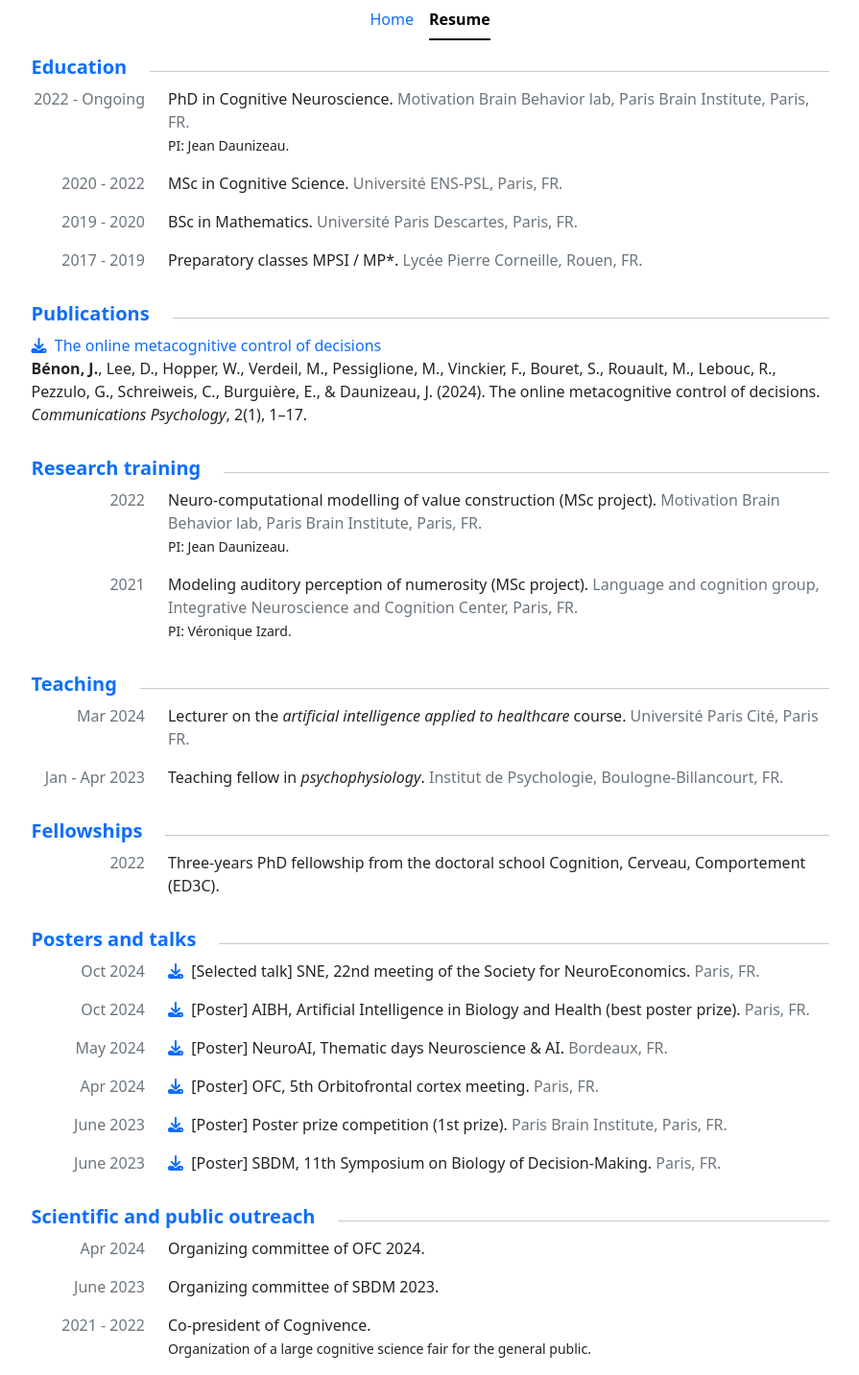
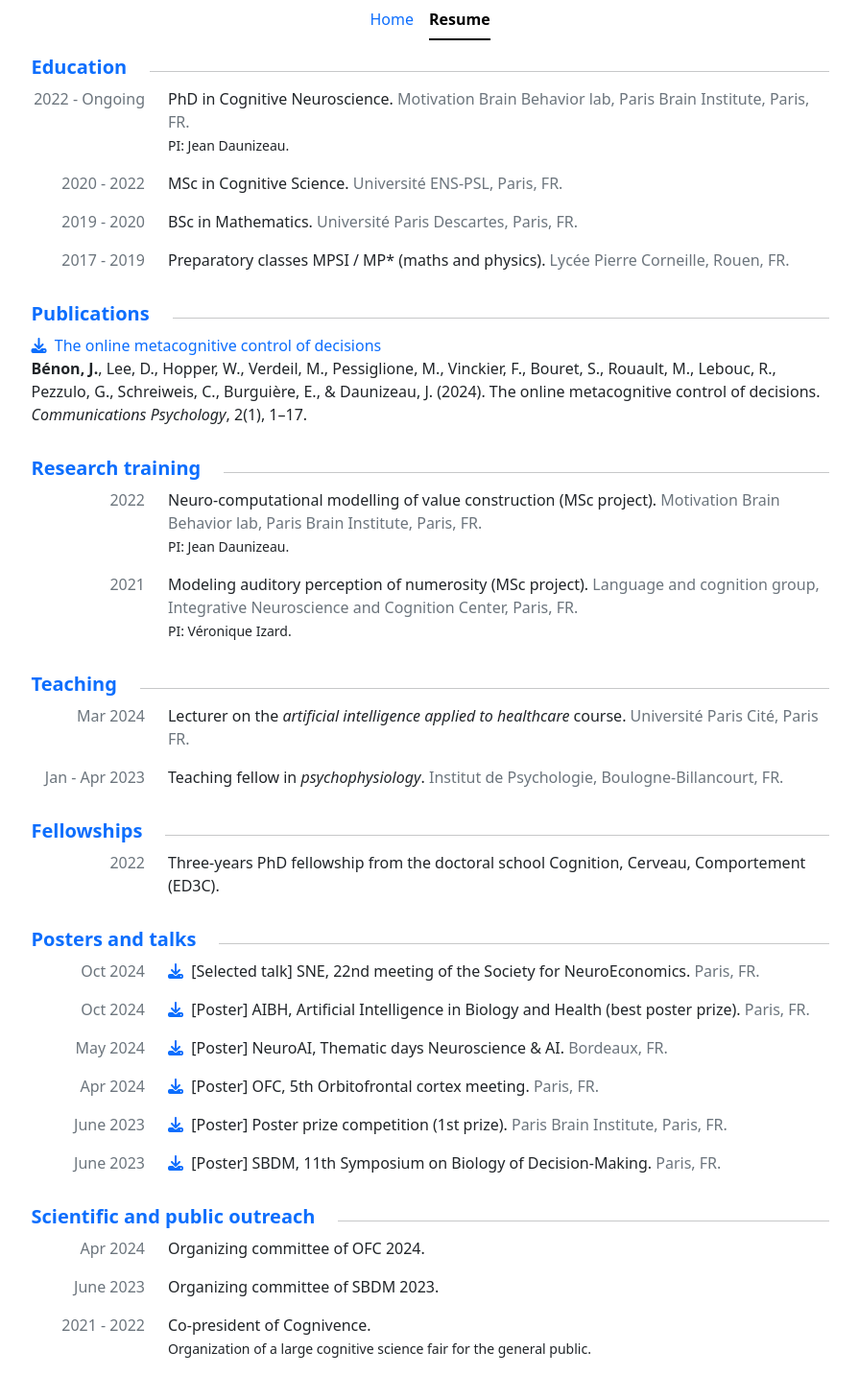
Before and after one commit to jbenon/jbenon.github.io, a Jekyll site: the page built from resume.html, in a window 1280 px wide. Shown: the whole page at 96% size, without its empty margins (192-1087 px from the left). Built offline with Jekyll 4.4.1, drawn with Linux system fonts in a browser that asks for light colours; nearby versions of some CDN libraries.

Commit message:
MPSI definition

```diff
--- a/_data/resume.yml
+++ b/_data/resume.yml
@@ -20,7 +20,7 @@
       title-tooltip: Visit the BSc page (in French)
       date: 2019 - 2020
       place: Université Paris Descartes, Paris, FR.
-    - title: Preparatory classes MPSI / MP*.
+    - title: Preparatory classes MPSI / MP* (maths and physics).
       title-link: https://en.wikipedia.org/wiki/Classe_pr%C3%A9paratoire_aux_grandes_%C3%A9coles
       title-tooltip: Visit the Wikipedia page
       date: 2017 - 2019
```
